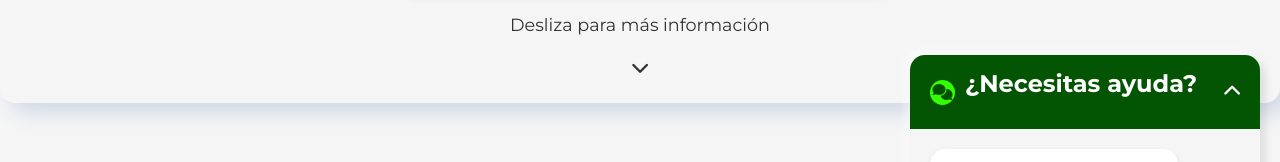
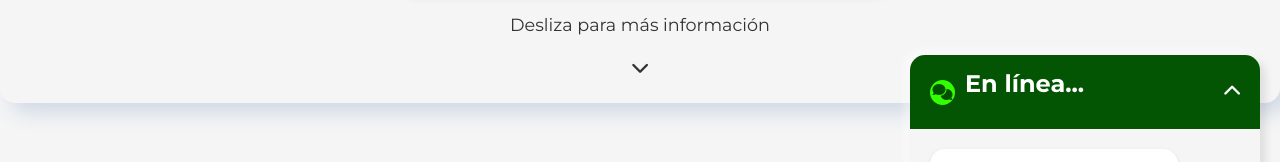
Before and after one commit to esperanzarte/flores, a website with bundled scripts: page public/index.html in a window 1280 px wide. Shown: the part 671-833 px from the top of the page. Built offline with nearby package versions, Linux system fonts and the light colour scheme.

Commit message:
index.html

```diff
--- a/public/index.html
+++ b/public/index.html
@@ -366,7 +366,7 @@ src="https://www.facebook.com/tr?id=630202806380275&ev=PageView&noscript=1"
                 <div class="chat-avatar">
                     <i class="fa-solid fa-comments"></i>
                 </div>
-                <h3>¿Necesitas ayuda?</h3>
+                <h3>En línea...</h3>
             </div>
             <div class="chat-toggle" id="chatToggle">
                 <i class="fas fa-chevron-up"></i>
```
